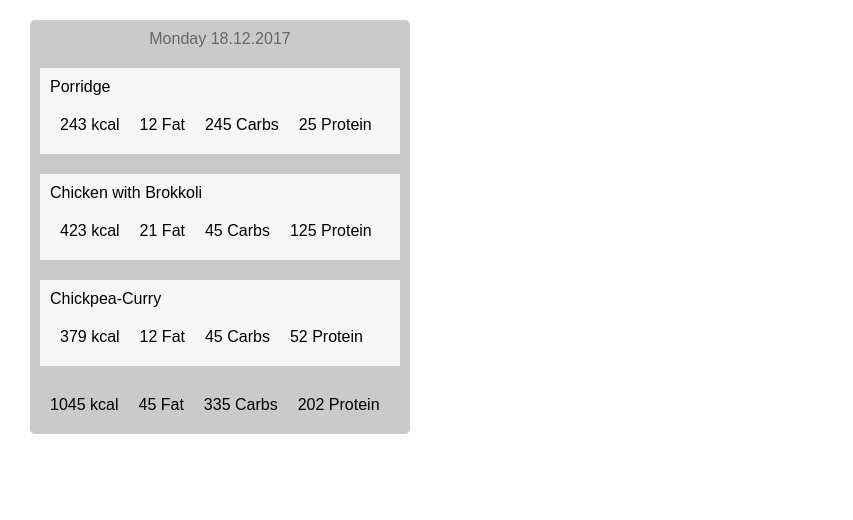
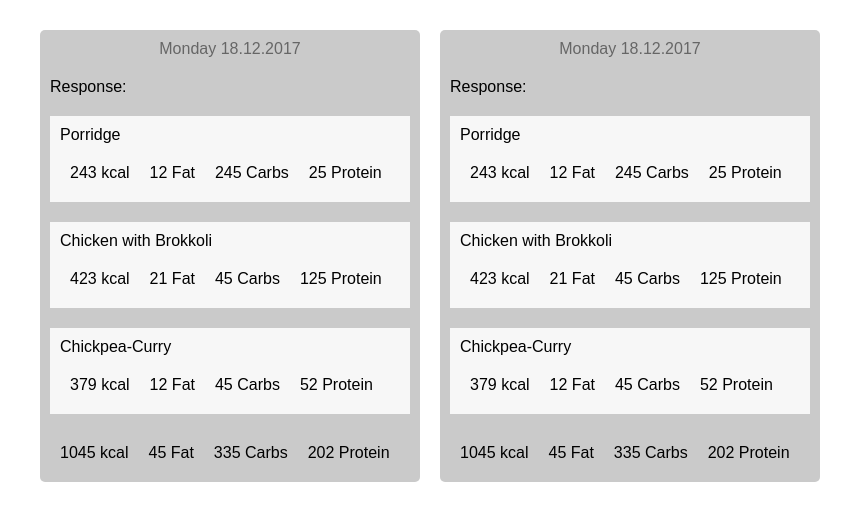
Before and after one commit to schubam/day-planner, a React (Create React App) app: page / in a window 1280 px wide. Shown: the top 520 px of the page, without its empty margins (0-853 px from the left). Built offline with nearby package versions, Linux system fonts and the light colour scheme; no server answers.

Commit message:
XSS is delaying us from going remote

```diff
--- a/package.json
+++ b/package.json
@@ -3,6 +3,7 @@
   "version": "0.1.0",
   "private": true,
   "dependencies": {
+    "axios": "^0.17.1",
     "react": "^16.2.0",
     "react-dom": "^16.2.0",
     "react-scripts": "1.0.17"
--- a/src/App.css
+++ b/src/App.css
@@ -1,3 +1,7 @@
 * {
     margin: 10px;
 }
+
+.week-container {
+    display: flex;
+}
--- a/src/App.js
+++ b/src/App.js
@@ -5,7 +5,10 @@ import Day from './components/Day'
 class App extends Component {
   render() {
     return (
-      <Day />
+      <div className='week-container'>
+        <Day />
+        <Day />
+      </div>
     );
   }
 }
--- a/src/components/Day.js
+++ b/src/components/Day.js
@@ -2,44 +2,44 @@ import React, { Component } from 'react';
 import './Day.css'
 import Card from './Card'
 import Nutrition from './Nutrition'
+import Remote from './Remote'
 
 class Day extends React.Component {
     constructor(props) {
         super(props);
-        const breakfast = {
+        this.breakfast = {
             title: "Porridge",
             calories: 243,
             fat: 12,
             carbs: 245,
             protein: 25
         };
-
-        const lunch = {
+        this.lunch = {
             title: "Chicken with Brokkoli",
             calories: 423,
             fat: 21,
             carbs: 45,
             protein: 125
         };
-
-        const dinner = {
+        this.dinner = {
             title: "Chickpea-Curry",
             calories: 379,
             fat: 12,
             carbs: 45,
             protein: 52
         };
-        this.breakfast = breakfast;
-        this.lunch = lunch;
-        this.dinner = dinner;
+        this.calculateSum = function(field) {
+            const meals = [this.breakfast[field], this.lunch[field], this.dinner[field]];
+            return meals.reduce((a,b) => a+b, 0)
+        };
     }
 
     sumOfNutrition() {
         return {
-            calories: [this.breakfast.calories, this.lunch.calories, this.dinner.calories].reduce((a,b) => a+b, 0),
-            fat: [this.breakfast.fat, this.lunch.fat, this.dinner.fat].reduce((a,b) => a+b, 0),
-            carbs: [this.breakfast.carbs, this.lunch.carbs, this.dinner.carbs].reduce((a,b) => a+b, 0),
-            protein: [this.breakfast.protein, this.lunch.protein, this.dinner.protein].reduce((a,b) => a+b, 0)
+            calories: this.calculateSum("calories"),
+            fat: this.calculateSum("fat"),
+            carbs: this.calculateSum("carbs"),
+            protein: this.calculateSum("protein"),
         };
     }
 
@@ -47,6 +47,7 @@ class Day extends React.Component {
         return (
             <div className='day-container'>
                 <div className='title'>Monday 18.12.2017</div>
+                <Remote />
                 <Card {...this.breakfast} />
                 <Card {...this.lunch} />
                 <Card {...this.dinner} />
--- /dev/null
+++ b/src/components/Remote.js
@@ -0,0 +1,14 @@
+import React, { Component } from 'react';
+import axios from 'axios';
+
+const Remote = () => {
+    const url = `http://glacial-wave-26894.herokuapp.com/meals/1.json`;
+    axios.get(url).then(resp => {
+        console.log(resp);
+    });
+    return (
+        <div>Response:</div>
+    );
+}
+
+export default Remote;
```
Also changed, not shown: 1 other file (tests, documents, lock files or other folders).
